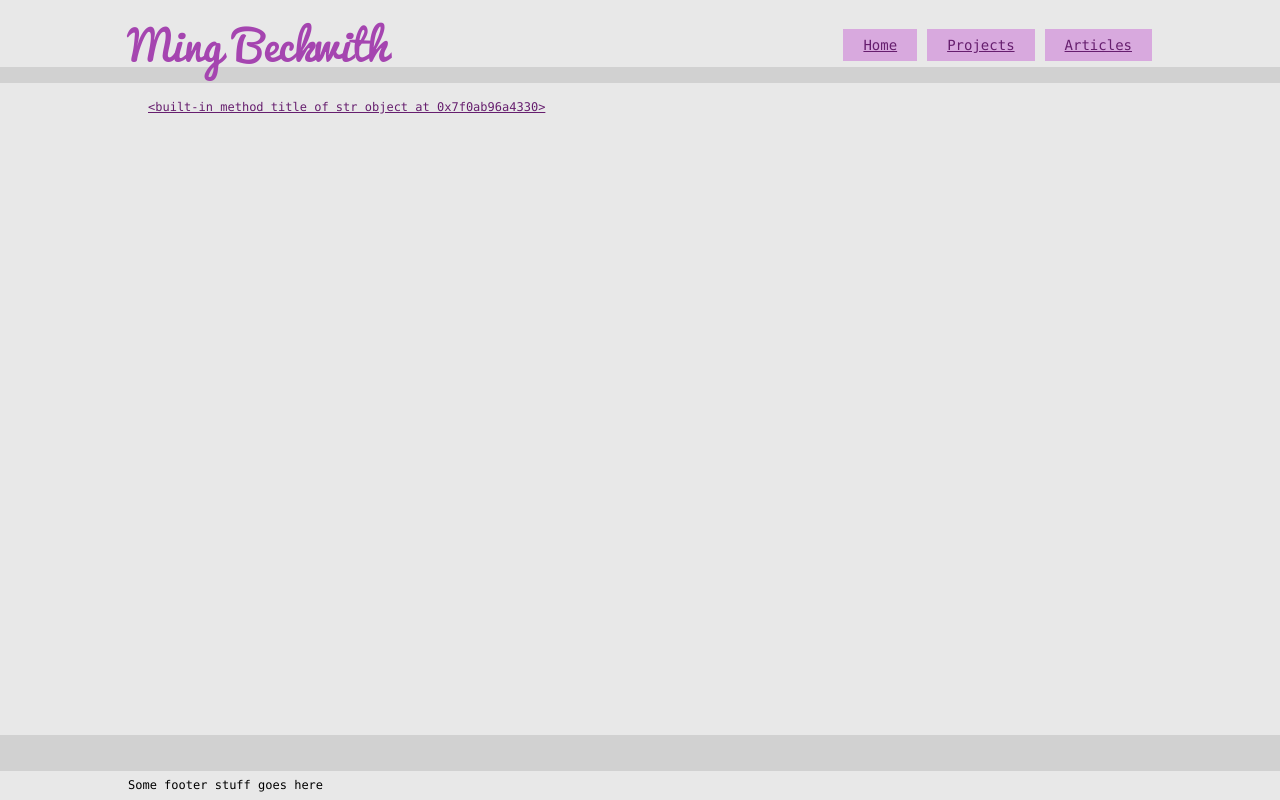
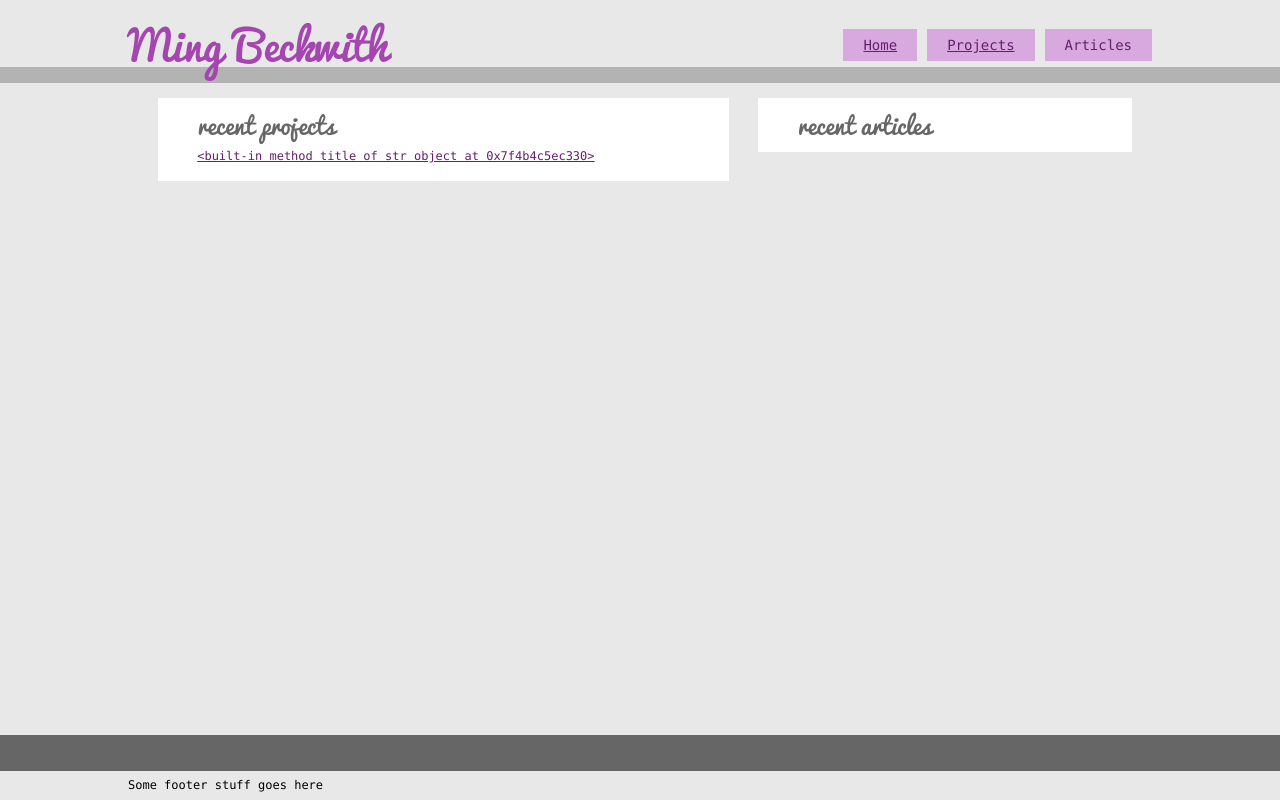
Before and after one commit to mcbex/portfolio, a Flask app: page / in a window 1280 px wide. Run offline with Flask 2, Linux system fonts and the light colour scheme; data that the repository does not hold is empty; parts of the project's set-up code (start-up, migrations or seed data) failed here and were passed over.

Commit message:
update styling and add some headers

```diff
--- a/portfolio/static/css/bokeh.css
+++ b/portfolio/static/css/bokeh.css
@@ -6,3 +6,7 @@
 .dark-background {
     background-color: #000;
 }
+
+#bokeh-controls {
+    margin-top: 10px;
+}
--- a/portfolio/static/css/styles.css
+++ b/portfolio/static/css/styles.css
@@ -30,15 +30,23 @@
     color: #AD60B5;
 }
 
+h1, h3 {
+    font-family: "pacifico_script", "Brush Script MT", cursive;
+    line-height: 100%;
+}
+
 h1 {
-    font-family: "pacifico_script", "Brush Script MT", cursive;
     font-size: 42px;
-    line-height: 100%;
     color: #A545B0;
 }
 
+h3 {
+    font-size: 24px;
+    color: #666;
+}
+
 header h1 {
-    border-bottom: 16px solid #D1D1D1;
+    border-bottom: 16px solid #B3B3B3;
     margin: 0 -2000px;
     padding: 25px 2000px 0 2000px;
 }
@@ -82,7 +90,7 @@
 }
 
 footer h6 {
-    border-top: 36px solid #D1D1D1;
+    border-top: 36px solid #666;
     margin: 0 -2000px;
     padding: 5px 2000px;
 }
@@ -91,13 +99,34 @@
 
 .content {
     padding: 15px 20px 75px;
+    overflow: hidden;
 }
 
 .project-info {
+    width: 60%;
     margin-bottom: 10px;
+    padding: 10px 20px;
+    background-color: white;
 }
 
-/* project page specific styles */
+/* page specific styles */
+
+.recent-projects {
+    width: 50%;
+    float: left;
+    margin-left: 1%;
+}
+
+.recent-articles {
+    width: 30%;
+    float: right;
+}
+
+.recent-projects, .recent-articles {
+    padding: 15px 4%;
+    background-color: white;
+}
+
 .recent-projects .project-preview {
     float: left;
     margin-right: 10px;
@@ -113,6 +142,20 @@
     height: 125px;
 }
 
-.content.scraper {
+.project {
+    margin-top: 10px;
+}
+
+.project span {
+    margin-left: 10px;
+}
+
+.content.scraper, .content.all-projects {
     background-color: white;
 }
+
+h3.categories {
+    margin-top: 10px;
+    border-bottom: 3px solid #D8A9DE;
+    display: inline-block;
+}
--- a/portfolio/templates/base.html
+++ b/portfolio/templates/base.html
@@ -35,7 +35,7 @@
             <ul class="main-menu">
                 <li><a href="{{ url_for('views.load_index') }}">Home</a></li>
                 <li><a href="{{ url_for('views.load_projects') }}">Projects</a></li>
-                <li><a href="{{ url_for('views.load_about') }}">Articles</a></li>
+                <li><a>Articles</a></li>
             </ul>
             {% endblock %}
 
--- a/portfolio/templates/index.html
+++ b/portfolio/templates/index.html
@@ -6,25 +6,41 @@
 
     <section class="content">
 
+        <div class="recent-projects">
+
+            <h3>recent projects</h3>
+
         {% for value in data %}
-            <p>
-                <a href="{{ url_for('views.load_page', id=value['name']) }}">{{ value['title'] }}</a>
 
-                {% if value['timestamp'] %}
-                    Posted: {{ value['timestamp'] }}
-                {% endif %}
+                <div class="project">
+
+                    <a href="{{ url_for('views.load_page', id=value['name']) }}">{{ value['title'] }}</a>
+
                     {% if value['preview'] %}
                         <div class="project-preview">
                             <img src="{{ url_for('static', filename='images/' + value['preview']) }}">
                         </div>
                     {% endif %}
 
-                {% if value['updated'] %}
-                    Updated: {{ value['updated'] }}
-                {% endif %}
+                    {% if value['timestamp'] %}
+                        <p>Posted: {{ value['timestamp'] }}</p>
+                    {% endif %}
 
-            </p>
+                    {% if value['updated'] %}
+                        <p>Updated: {{ value['updated'] }}</p>
+                    {% endif %}
+
+                </div>
+
         {% endfor %}
+
+        </div>
+
+        <div class="recent-articles">
+
+            <h3>recent articles</h3>
+
+        </div>
 
     </section>
 
```
Also changed, not shown: portfolio/templates/projects.html (+8 -4 lines).
